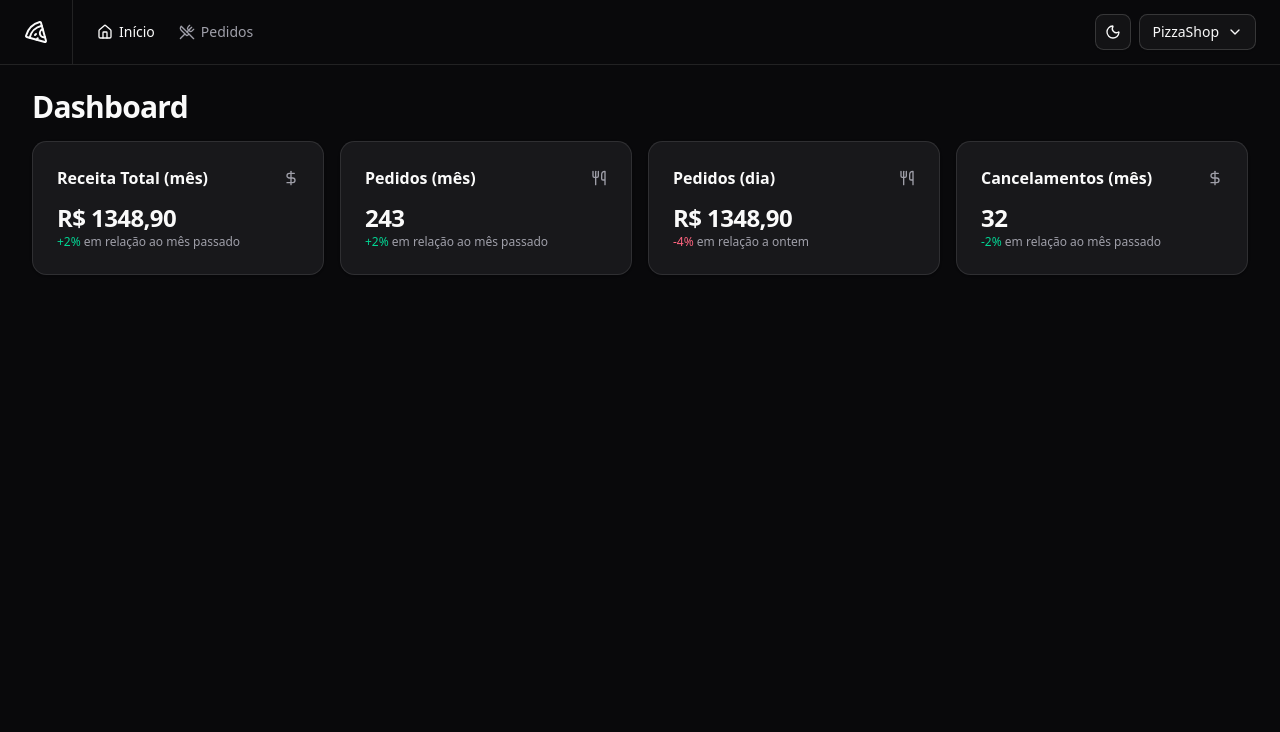
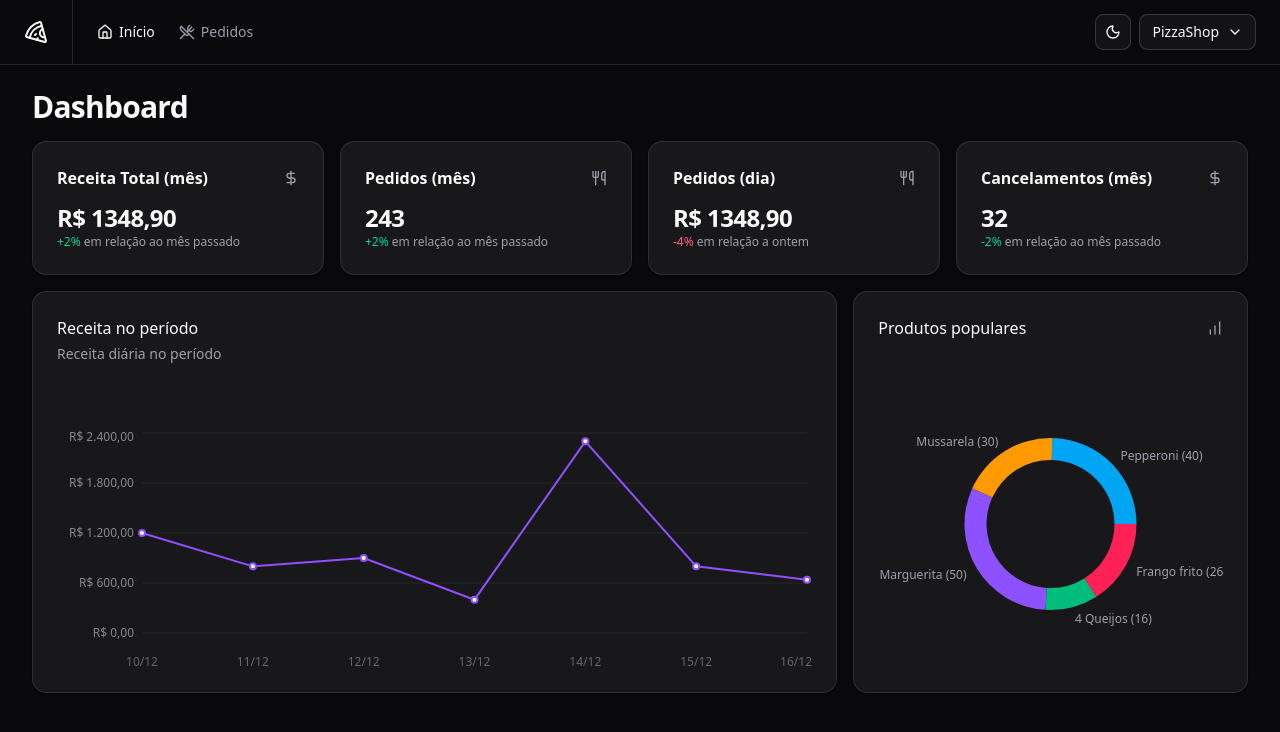
Before and after one commit to oecarvalho/pizza-shop-rocket, a React app: page / in a window 1280 px wide. Shown: the top 732 px of the page. Built offline with nearby package versions, Linux system fonts and the light colour scheme; the HTML template or start-up script is replaced by a standard one.

Commit message:
finalizando construção de gráficos

```diff
--- a/package.json
+++ b/package.json
@@ -27,6 +27,7 @@
     "react-helmet-async": "^2.0.5",
     "react-hook-form": "^7.63.0",
     "react-router-dom": "^7.9.3",
+    "recharts": "^3.3.0",
     "sonner": "^2.0.7",
     "sort-by": "^1.2.0",
     "tailwind-merge": "^3.3.1",
--- a/src/pages/app/dashboard/dashboard.tsx
+++ b/src/pages/app/dashboard/dashboard.tsx
@@ -3,6 +3,8 @@ import { MonthRevenueCard } from "./month-revenue-card";
 import { MonthOrdersAmountCard } from "./month-orders-amount-card";
 import { DayOrderAmountCard } from "./day-orders-amount-card";
 import { MonthCanceledOrdersAmountCard } from "./month-canceled-orders-amount-card";
+import { RevenueChart } from "./revenue-chart";
+import { PopularProductsChart } from "./popular-products-chart";
 
 export function Dashboard(){
     return (
@@ -18,6 +20,10 @@ export function Dashboard(){
                     <MonthCanceledOrdersAmountCard/>
                 </div>
 
+                <div className="grid grid-cols-9 gap-4">
+                    <RevenueChart/>
+                    <PopularProductsChart/>
+                </div>
             </div>
         </>
     )
--- /dev/null
+++ b/src/pages/app/dashboard/popular-products-chart.tsx
@@ -0,0 +1,92 @@
+import { BarChart } from 'lucide-react'
+import { Cell, Pie, PieChart, ResponsiveContainer } from 'recharts'
+import colors from 'tailwindcss/colors'
+
+import { Card, CardContent, CardHeader, CardTitle } from '@/components/ui/card'
+
+const data = [
+  { product: 'Pepperoni', amount: 40 },
+  { product: 'Mussarela', amount: 30 },
+  { product: 'Marguerita', amount: 50 },
+  { product: '4 Queijos', amount: 16 },
+  { product: 'Frango frito', amount: 26 },
+]
+
+const COLORS = [
+  colors.sky[500],
+  colors.amber[500],
+  colors.violet[500],
+  colors.emerald[500],
+  colors.rose[500],
+]
+
+export function PopularProductsChart() {
+  return (
+    <Card className="col-span-3">
+      <CardHeader className="pb-8">
+        <div className="flex items-center justify-between ">
+          <CardTitle className="text-base font-medium">
+            Produtos populares
+          </CardTitle>
+          <BarChart className="h-4 w-4 text-muted-foreground" />
+        </div>
+      </CardHeader>
+      <CardContent>
+        <ResponsiveContainer width="100%" height={240}>
+          <PieChart style={{ fontSize: 12 }}>
+            <Pie
+              data={data}
+              nameKey="product"
+              dataKey="amount"
+              cx="50%"
+              cy="50%"
+              outerRadius={86}
+              innerRadius={64}
+              strokeWidth={8}
+              labelLine={false}
+              label={({
+                cx,
+                cy,
+                midAngle,
+                innerRadius,
+                outerRadius,
+                value,
+                index,
+              }) => {
+                const RADIAN = Math.PI / 180
+                const radius = 12 + innerRadius + (outerRadius - innerRadius)
+                const x = cx + radius * Math.cos(-midAngle * RADIAN)
+                const y = cy + radius * Math.sin(-midAngle * RADIAN)
+
+                return (
+                  <text
+                    x={x}
+                    y={y}
+                    className="fill-muted-foreground text-xs"
+                    textAnchor={x > cx ? 'start' : 'end'}
+                    dominantBaseline="central"
+                  >
+                    {data[index].product.length > 12
+                      ? data[index].product.substring(0, 12).concat('...')
+                      : data[index].product}{' '}
+                    ({value})
+                  </text>
+                )
+              }}
+            >
+              {data.map((_, index) => {
+                return (
+                  <Cell
+                    key={`cell-${index}`}
+                    fill={COLORS[index]}
+                    className="stroke-transparent hover:opacity-80"
+                  />
+                )
+              })}
+            </Pie>
+          </PieChart>
+        </ResponsiveContainer>
+      </CardContent>
+    </Card>
+  )
+}
--- /dev/null
+++ b/src/pages/app/dashboard/revenue-chart.tsx
@@ -0,0 +1,38 @@
+import { Card, CardContent, CardDescription, CardHeader, CardTitle } from "@/components/ui/card";
+
+import {ResponsiveContainer, LineChart, XAxis, YAxis, CartesianGrid, Line, Tooltip} from 'recharts'
+import colors from 'tailwindcss/colors'
+
+const data = [
+  { date: '10/12', revenue: 1200 },
+  { date: '11/12', revenue: 800 },
+  { date: '12/12', revenue: 900 },
+  { date: '13/12', revenue: 400 },
+  { date: '14/12', revenue: 2300 },
+  { date: '15/12', revenue: 800 },
+  { date: '16/12', revenue: 640 },
+]
+
+export function RevenueChart(){
+    return(
+        <Card className="col-span-6">
+            <CardHeader className="flex-row items-center justify-between pb-8">
+                <div className="space-y-1">
+                    <CardTitle className="text-base font-medium">Receita no período</CardTitle>
+                    <CardDescription>Receita diária no período</CardDescription>
+                </div>
+            </CardHeader>
+
+            <CardContent>
+                <ResponsiveContainer width='100%' height={240}>
+                    <LineChart data={data} style={{fontSize: 12}}>
+                        <XAxis dataKey='date' axisLine={false} tickLine={false} dy={16} />
+                        <YAxis stroke='#888' width={80} axisLine={false} tickLine={false} tickFormatter={(value: number)=> value.toLocaleString('pt-BR', {style: 'currency', currency: 'BRL'})}/>
+                        <Line type='linear' strokeWidth={2} dataKey='revenue' stroke={colors.violet['500']}/>
+                        <CartesianGrid vertical={false} className="stroke-muted"/>
+                    </LineChart>
+                </ResponsiveContainer>
+            </CardContent>
+        </Card>
+    )
+}
```
Also changed, not shown: 1 other file (tests, documents, lock files or other folders).
